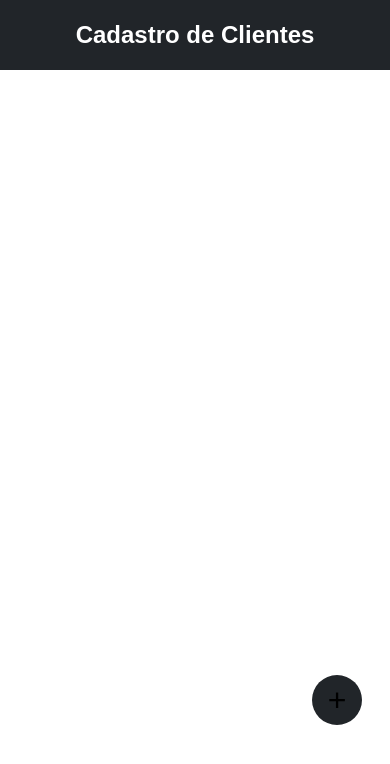
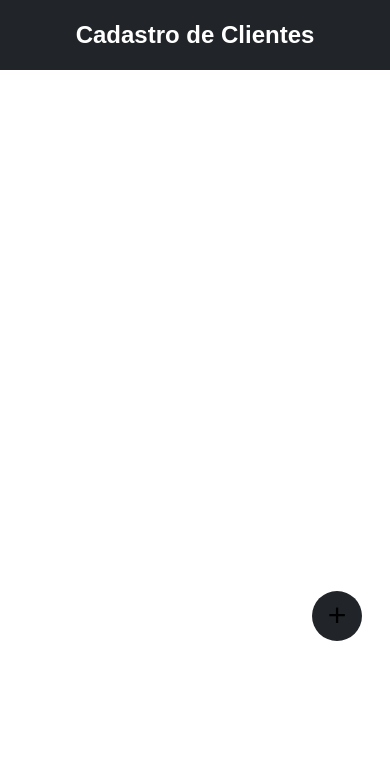
Before and after one commit to Danielgsouza/Cadastro-de-Clientes, a plain HTML site: page index.html in a window 390 px wide. Drawn offline with Linux system fonts and the light colour scheme.

Commit message:
Update button.css

```diff
--- a/style/button.css
+++ b/style/button.css
@@ -28,7 +28,7 @@ button.green{
     box-shadow: inset 200px 0 0 #ffffff55;
 }
 
-@media (max-width:480px){
+@media (max-width:500px){
     .button.mobile{
         color: transparent;
         font-size: 0;
@@ -36,7 +36,7 @@ button.green{
         height: 50px;
         border-radius: 50%;
         position: fixed;
-        top: 80vh;
+        top: 70vh;
         left: 80vw;
     }
     .button.mobile::before{
```
